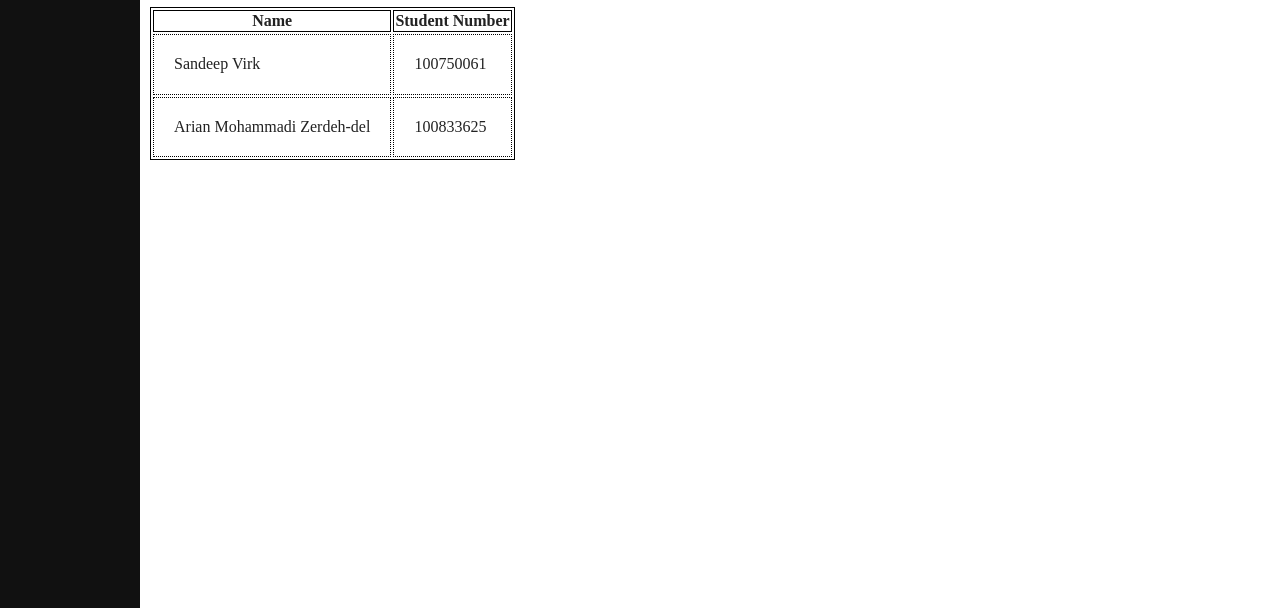
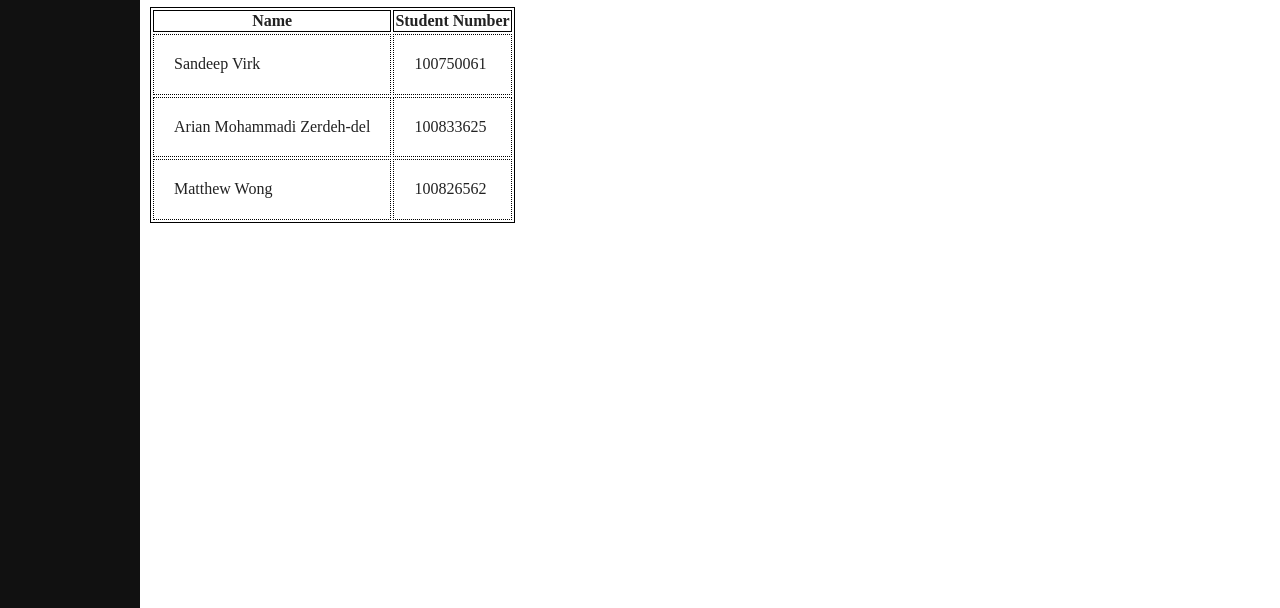
Before and after one commit to Arianmz-321/CSCI2020U_ASSIGNMENT1, a website built with Parcel: page SpamDetectorClient/about.html in a window 1280 px wide. Shown: the part 192-800 px from the top of the page. Built offline with nearby package versions, Linux system fonts and the light colour scheme.

Commit message:
Editing About page
Edited the About page since I forgot to add my name

```diff
--- a/SpamDetectorClient/about.html
+++ b/SpamDetectorClient/about.html
@@ -32,10 +32,13 @@
       <td>Arian Mohammadi Zerdeh-del</td>
       <td>100833625</td>
     </tr>
+    <tr>
+      <td>Matthew Wong</td>
+      <td>100826562</td>
+    </tr>
   </table>
 </div>
 
 
-
 </body>
 </html>
```
